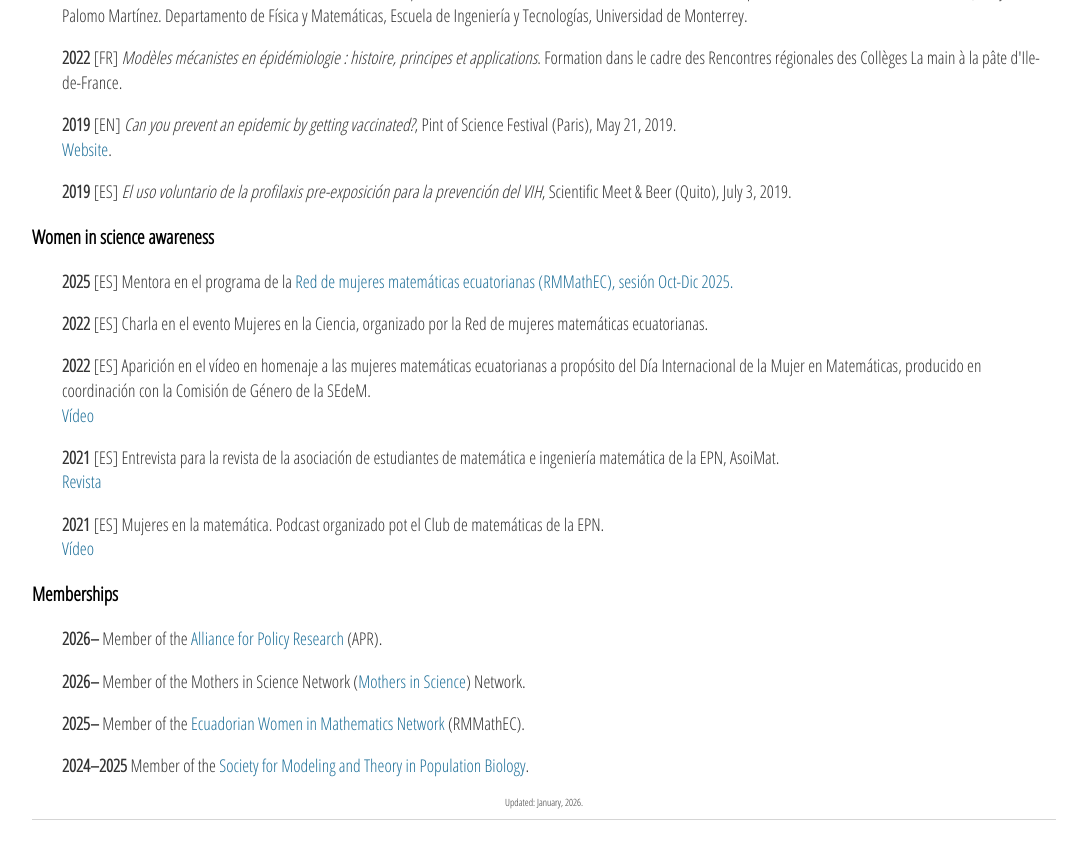
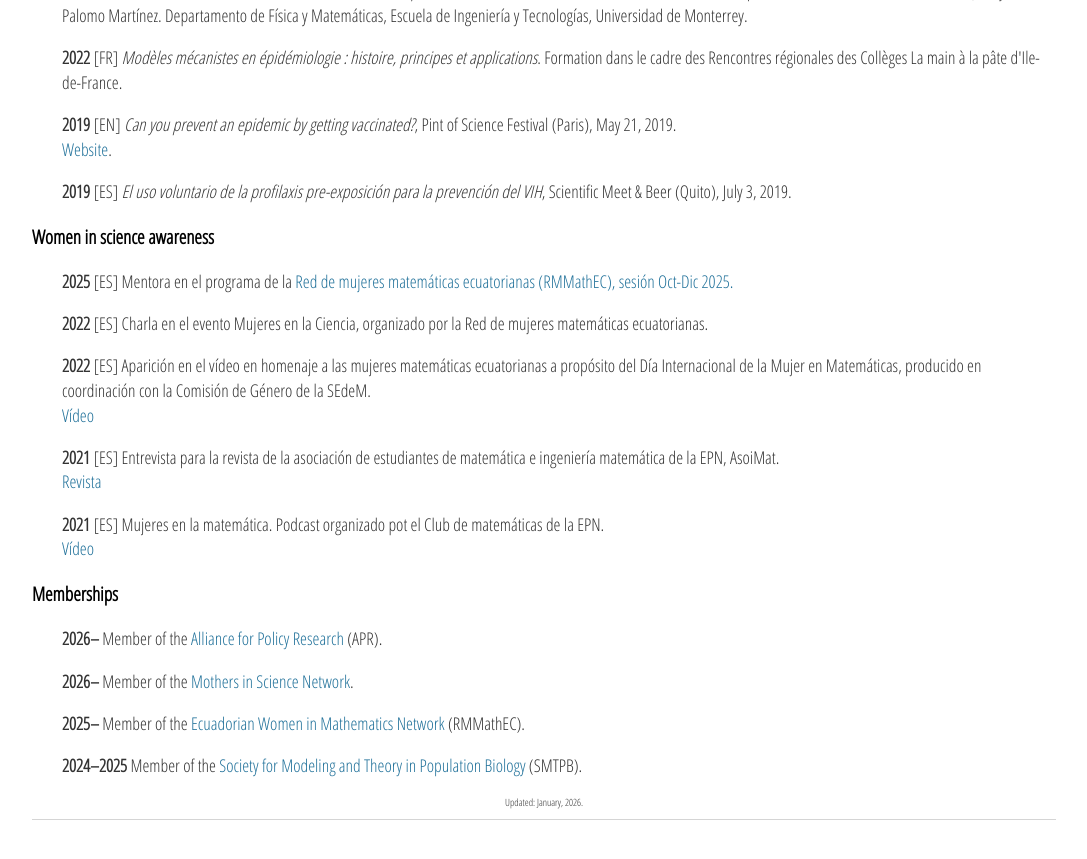
Before and after one commit to sjijon/sjijon.github.io, a Jekyll site: the page built from scientific-activities.html, in a window 1280 px wide and 900 px high, scrolled down 1947 px. Shown: the top 859 px of the window, without its empty margins (96-1183 px from the left). Built offline with Jekyll 4.4.1, drawn with Linux system fonts in a browser that asks for light colours.

Commit message:
Fix link

```diff
--- a/scientific-activities.html
+++ b/scientific-activities.html
@@ -206,7 +206,7 @@ title: Scientific activities
 	</p>
 
 	<p style="padding-left:30px;">
-		<strong>2026&ndash;</strong> Member of the Mothers in Science Network (<a href="https://www.mothersinscience.com" target="_blank">Mothers in Science</a>) Network.
+		<strong>2026&ndash;</strong> Member of the <a href="https://www.mothersinscience.com" target="_blank">Mothers in Science Network</a>.
 	</p>
 
 	<p style="padding-left:30px;">
@@ -214,7 +214,7 @@ title: Scientific activities
 	</p>
 
 	<p style="padding-left:30px;">
-		<strong>2024&ndash;2025</strong> Member of the <a href="https://smtpb.org" target="_blank">Society for Modeling and Theory in Population Biology</a>.
+		<strong>2024&ndash;2025</strong> Member of the <a href="https://smtpb.org" target="_blank">Society for Modeling and Theory in Population Biology</a> (SMTPB).
 	</p>
 
 <!-- -------------------------
```
